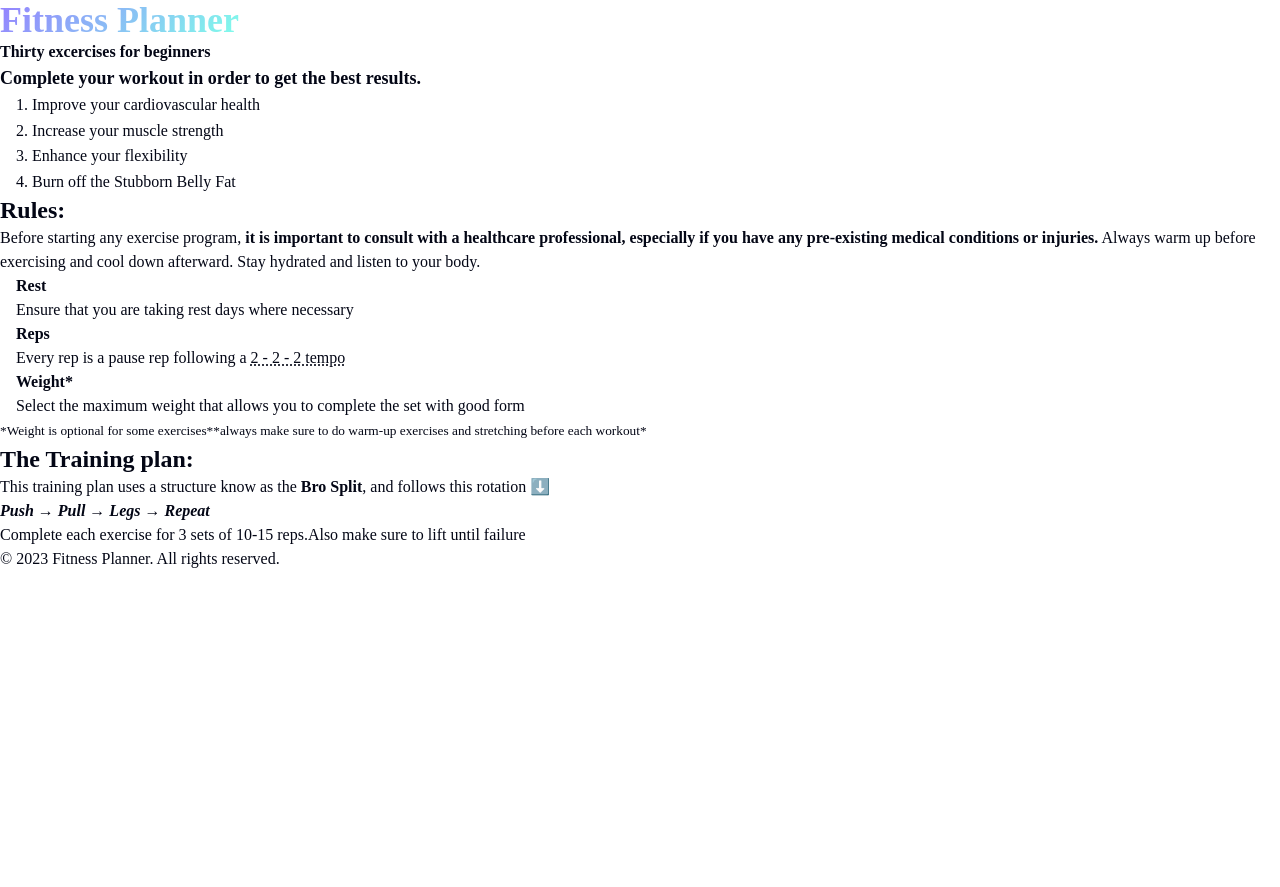
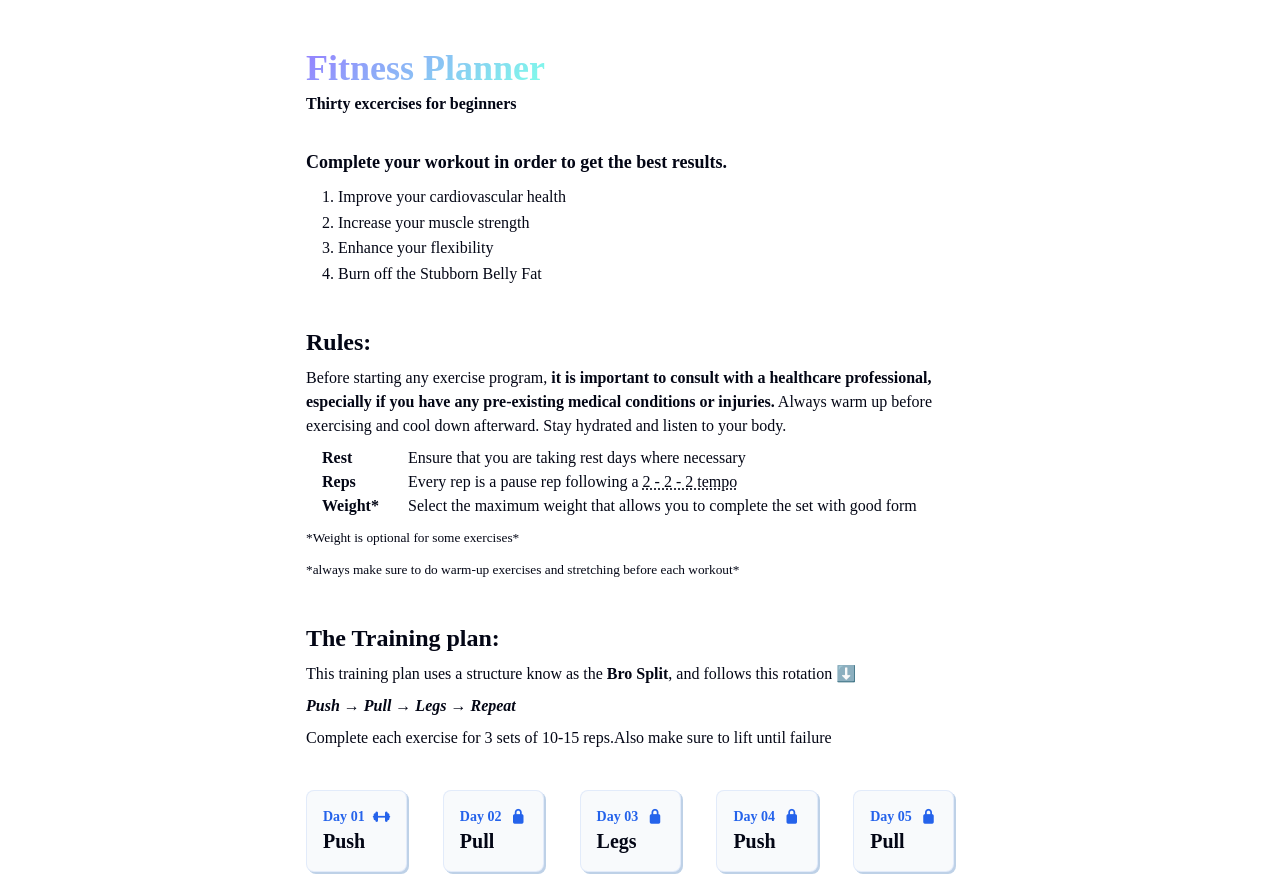
Before and after one commit to jsaint73/Fitness-Planner2, a React (Vite) app: page / in a window 1280 px wide. Shown: the top 887 px of the page. Before the commit the page ends 800 px from the top, so only its background shows below. Built offline with nearby package versions, Linux system fonts and the light colour scheme; a web font is replaced by a local one.

Commit message:
Finished styling inside of index .css and correctly imported  training plan into grid fixing bug where content wasn't displaying properly

```diff
--- a/src/components/Grid.jsx
+++ b/src/components/Grid.jsx
@@ -1,5 +1,5 @@
 import { useState, useEffect } from 'react'
-import { workoutProgram as training_plan } from '../utils/index.js'
+import {workoutProgram as training_plan} from '../ultils/index.js'
 import WorkoutCard from './WorkoutCard.jsx'
 
 export default function Grid() {
--- a/src/index.css
+++ b/src/index.css
@@ -0,0 +1,240 @@
+body{
+    padding: 1rem 0;
+    min-height: 100vh;
+    display: flex;
+    flex-direction: column;
+    gap: 1rem;
+
+}
+
+header,main,footer{
+    width: 100%;
+    max-width: 700px;
+    padding : 1rem;
+    margin: 0 auto;
+}
+
+header{
+    display: flex;
+    flex-direction: column;
+    gap: 0.25rem;
+}
+
+header h1{
+    width: fit-content;
+}
+
+main {
+    display: flex;
+    flex-direction: column;
+    gap: 0.5rem;
+    flex: 1;
+}
+
+.rule-item{
+    display: flex;
+    gap: 1rem;
+}
+
+.rule-item p:first-of-type{
+    min-width: 60px;
+}
+
+h3, .training-plan-grid{
+    padding-top: 2rem;
+}
+
+.training-plan-grid{
+    display: grid;
+    grid-template-columns: repeat(3,minmax(0,1fr));
+    gap: 1rem;
+}
+
+.plan-card{
+    position: relative;
+    cursor: pointer;
+    flex-shrink: 0;
+}
+
+.inactive{
+    position: relative;
+    z-index: 1;
+    cursor: not-allowed;
+}
+
+.plan-card-header{
+    display: flex;
+    gap: 0.5rem;
+    align-items: center;
+    justify-content: space-between;
+    width: 100%;
+}
+
+.plan-card-header p:first-of-type, .plan-card-header i{
+    font-weight: 600;
+    font-size: 0.75rem;
+    line-height: 1rem;
+    color: var(--color-link);
+}
+
+.workout-container{
+    grid-column: span 3 / span 3;
+    display: flex;
+    flex-direction: column;
+    gap: 1rem;
+}
+
+.workout-grid{
+    display: grid;
+    grid-template-columns: repeat(7,minmax(0,1fr));
+    gap: 0.5rem;
+    overflow-x:auto;
+
+}
+
+.excercise-name{
+    grid-column: span 3/ span 3;
+}
+
+.excercise-name p{
+    font-weight: 400;
+}
+
+.weight-input{
+    grid-column: span 2/ span 2;
+}
+
+.workout-buttons{
+    display: flex;
+    align-items:  center;
+    gap: 1rem;
+}
+
+footer{
+    display: flex;
+    align-items: center;
+    justify-content: center;
+    padding: 4rem 0 2rem 0;
+    text-align: center;
+}
+
+input:disabled{
+    cursor: not-allowed;
+    opacity: 0.6;
+}
+
+button.help-icon{
+    pointer-events: none;
+    opacity: 0;
+    padding: 0 0.5rem;
+    color: var(--border-link);
+    border: unset;
+    box-shadow: unset;
+    transform: unset;
+    width: fit-content;
+}
+
+button.help-icon:hover{
+    transform: unset;
+    box-shadow: unset;
+}
+
+.excercise-name:hover button.help-icon{
+    pointer-events: all;
+    opacity: 1;
+}
+
+.excercise--info{
+    margin: auto 0;
+}
+
+.skill-name{
+    text-transform: capitalize;
+}
+
+.modal-container{
+    position: fixed;
+    top: 0;
+    left: 0;
+    width: 100vw;
+    height: 100vh;
+    display: flex;
+    flex-direction: column;
+    align-items: center;
+    justify-content: center;
+    z-index: 100;
+    padding: 1rem;
+}
+
+.modal-underlay{
+    position: absolute;
+    inset: 0;
+    background-color: var(--background-muted);
+    opacity: 0.8;
+    z-index: 99;
+    width: 100%;
+    border: none;
+    border-radius: 0;
+    box-shadow: unset;
+}
+
+.modal-underlay:hover{
+    transform: unset;
+    box-shadow: unset;
+}
+
+
+.modal-content{
+    position: relative;
+    z-index: 101;
+    width: 100%;
+    margin: 0 auto;
+    max-width: 600px;
+    max-height: 400px;
+    border-radius: var(--border-radius--large);
+    border: 1px solid var(--border-primary);
+    background: var(--background-primary);
+    padding: 1rem;
+    display: flex;
+    flex-direction: column;
+    gap: 1rem;
+}
+
+@media (min-width: 640px) {
+    body{
+        gap: 2rem;
+        padding: 2rem 0;
+    }
+
+    .rule-item p:first-of-type{
+        min-width: 70px;
+    }
+
+    .training-plan-grid{
+        grid-template-columns: repeat(4,minmax(0,1fr));
+        gap: 1rem;
+    }
+
+    .workout-container{
+        grid-column: span 4 / span 4;
+    }
+
+    .plan-card-header p:first-of-type, .plan-card-header i{
+        font-size: 0.875rem;
+        line-height: 1.25rem;
+    }
+
+    @media (min-width: 768px) {
+        .training-plan-grid{
+            grid-template-columns: repeat(5,minmax(0,1fr));
+        }
+
+        .workout-container{
+            grid-column:  span 5 / span 5;
+        }
+
+    }
+
+
+
+}
```
